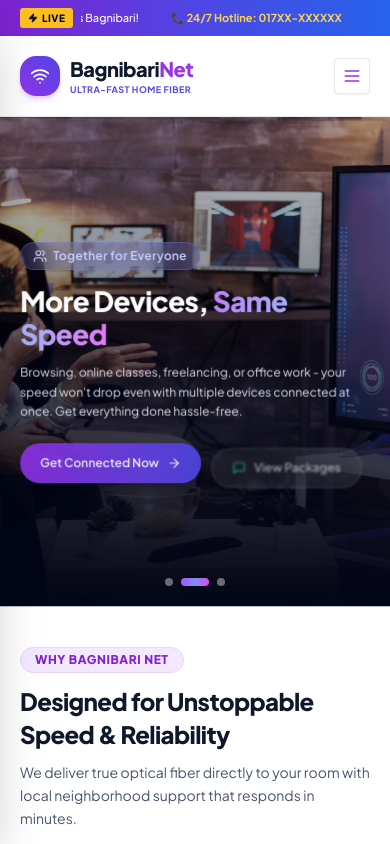
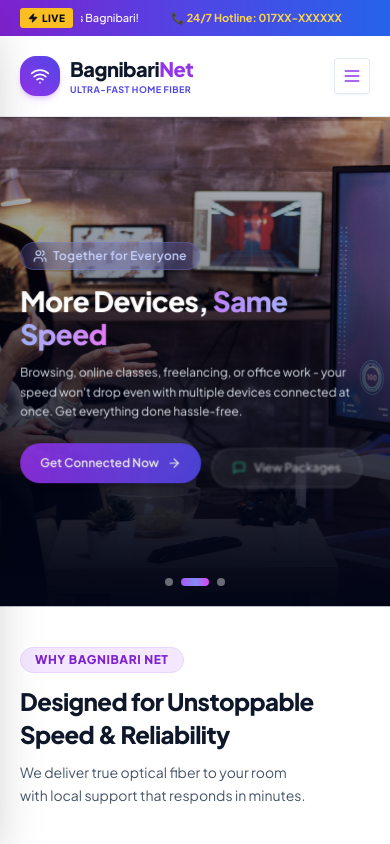
Before and after one commit to joweldas1/bagnibari-net, a React (Vite) app: page / in a window 390 px wide. Shown: the top 844 px of the page. Built offline with nearby package versions, Linux system fonts and the light colour scheme.

Commit message:
fix(features): balance mobile description line lengths and shorten pc description width

```diff
--- a/src/App.jsx
+++ b/src/App.jsx
@@ -97,7 +97,7 @@ function FeatureCardItem({ card, isSectionInView }) {
       </h3>
 
       {/* Card Description */}
-      <p className="text-slate-600 text-xs sm:text-sm leading-relaxed">
+      <p className="text-slate-600 text-xs sm:text-sm leading-relaxed [text-wrap:balance]">
         {card.description}
       </p>
     </div>
@@ -922,11 +922,11 @@ export default function App() {
             </h2>
 
             <p
-              className={`text-slate-600 text-sm sm:text-base mt-2.5 sm:mt-3 leading-relaxed ${
+              className={`text-slate-600 text-sm sm:text-base mt-2.5 sm:mt-3 leading-relaxed max-w-[330px] sm:max-w-[480px] mx-0 sm:mx-auto [text-wrap:balance] ${
                 isFeaturesInView ? 'section-entrance-desc' : 'opacity-0'
               }`}
             >
-              We deliver true optical fiber directly to your room with local neighborhood support that responds in minutes.
+              We deliver true optical fiber to your room with local support that responds in minutes.
             </p>
           </div>
 
```
